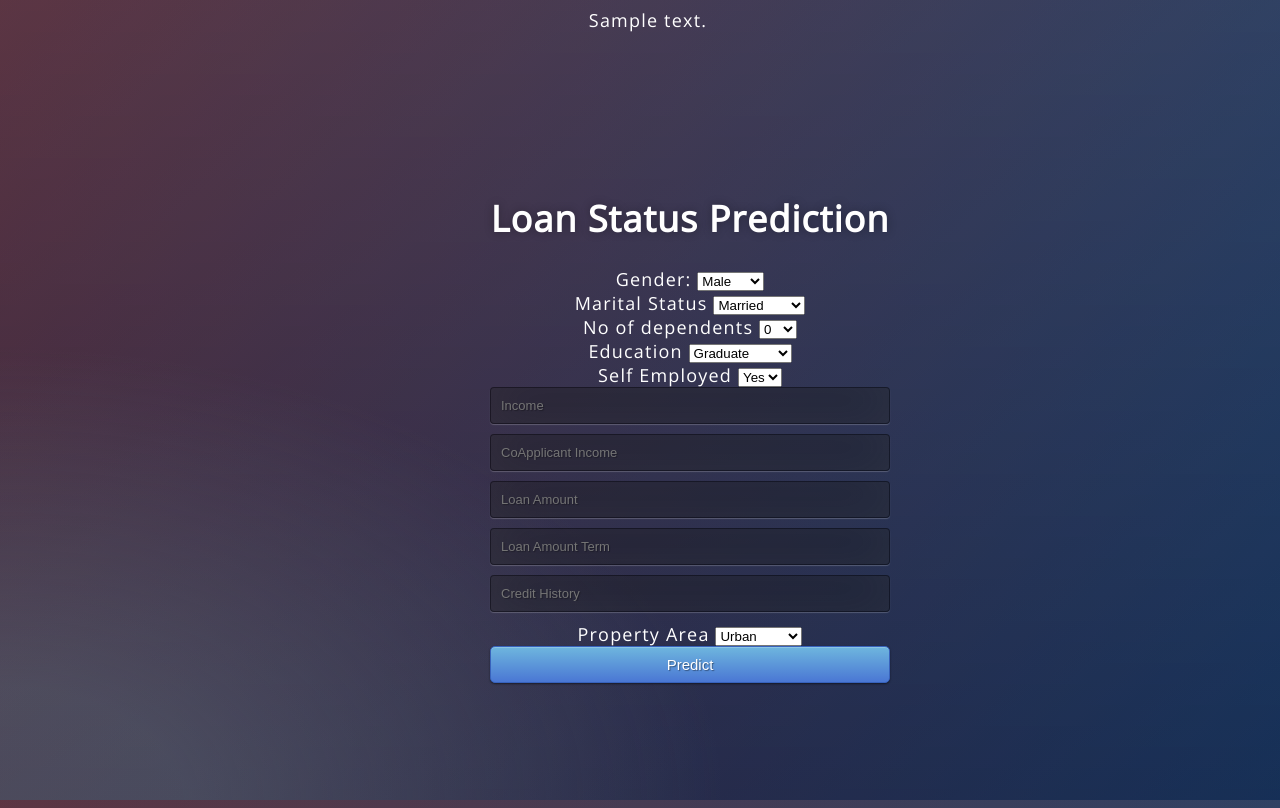
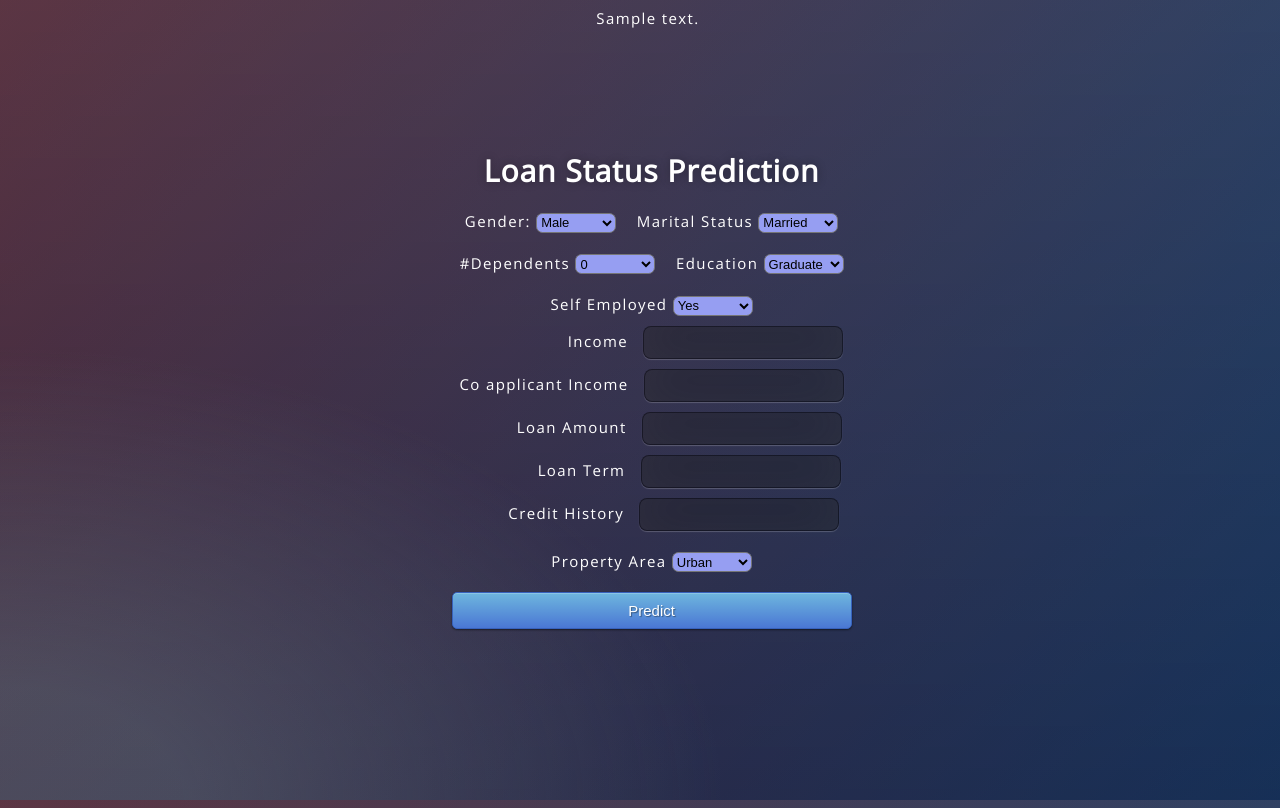
Before and after one commit to cyrilvj94/loanPrediction, a Flask app: template templates/home.html in a window 1280 px wide. Run offline with Flask 2, Linux system fonts and the light colour scheme; the template is opened without the code that fills it: most values are stand-ins (such as "Sample title", 1, 10 or a date in 2020); parts of the project's set-up code (start-up, migrations or seed data) failed here and were passed over.

Commit message:
Modified UI

```diff
--- a/app.py
+++ b/app.py
@@ -1,5 +1,6 @@
 import numpy as np
 from flask import Flask, request, jsonify, render_template, url_for
+from flask import redirect
 import pickle
 
 
@@ -20,8 +21,15 @@ def predict():
     int_features = [int(x) for x in request.form.values()]
     print(int_features)
     prediction = model.predict([int_features])[0]
-    out = {0:"Not a Defaulter Customer", 1:'Defaulter Customer'}
-    return render_template('home.html', prediction_text=out[prediction])
+    out = {0:"Customer will pay the loan in time", 1:'Default Customer'}
+    print(int_features)
+    probability = model.predict_proba([int_features]).max()*100
+    out_text = f"Percentage Chance   : {probability}"
+    return render_template('result.html', prediction_text=out[prediction], out=out_text)
+
+@app.route('/home')
+def return_home():
+    return render_template('home.html')
 
 @app.route('/predict_api',methods=['POST'])
 def predict_api():
--- a/static/css/style.css
+++ b/static/css/style.css
@@ -19,9 +19,9 @@ body {
 	font-family: 'Open Sans', sans-serif;
 	background: #092756;
 	color: #fff;
-	font-size: 18px;
+	font-size: 15px;
 	text-align:center;
-	letter-spacing:1.2px;
+	letter-spacing:1.4px;
 	background: -moz-radial-gradient(0% 100%, ellipse cover, rgba(104,128,138,.4) 10%,rgba(138,114,76,0) 40%),-moz-linear-gradient(top,  rgba(57,173,219,.25) 0%, rgba(42,60,87,.4) 100%), -moz-linear-gradient(-45deg,  #670d10 0%, #092756 100%);
 	background: -webkit-radial-gradient(0% 100%, ellipse cover, rgba(104,128,138,.4) 10%,rgba(138,114,76,0) 40%), -webkit-linear-gradient(top,  rgba(57,173,219,.25) 0%,rgba(42,60,87,.4) 100%), -webkit-linear-gradient(-45deg,  #670d10 0%,#092756 100%);
 	background: -o-radial-gradient(0% 100%, ellipse cover, rgba(104,128,138,.4) 10%,rgba(138,114,76,0) 40%), -o-linear-gradient(top,  rgba(57,173,219,.25) 0%,rgba(42,60,87,.4) 100%), -o-linear-gradient(-45deg,  #670d10 0%,#092756 100%);
@@ -32,8 +32,8 @@ body {
 }
 .login {
 	position: absolute;
-	top: 40%;
-	left: 50%;
+	top: 35%;
+	left: 47%;
 	margin: -150px 0 0 -150px;
 	width:400px;
 	height:400px;
@@ -42,17 +42,20 @@ body {
 .login h1 { color: #fff; text-shadow: 0 0 10px rgba(0,0,0,0.3); letter-spacing:1px; text-align:center; }
 
 input {
-	width: 100%;
+	width: 50%;
+	height:40%
 	margin-bottom: 10px;
+	margin-left: 10px;
+	margin-top: 10px;
 	background: rgba(0,0,0,0.3);
 	border: none;
 	outline: none;
-	padding: 10px;
+	padding: 8px;
 	font-size: 13px;
 	color: #fff;
 	text-shadow: 1px 1px 1px rgba(0,0,0,0.3);
 	border: 1px solid rgba(0,0,0,0.3);
-	border-radius: 4px;
+	border-radius: 8px;
 	box-shadow: inset 0 -5px 45px rgba(100,100,100,0.2), 0 1px 1px rgba(255,255,255,0.2);
 	-webkit-transition: box-shadow .5s ease;
 	-moz-transition: box-shadow .5s ease;
--- a/templates/home.html
+++ b/templates/home.html
@@ -11,7 +11,31 @@
 <link rel="stylesheet" href="{{ url_for('static', filename='css/style.css') }}">
 
 </head>
+<style>
+        .tab {
+            display: inline-block;
+            margin-left: 10px;
+        }
+        .tab2 {
+            display: inline-block;
+            margin-left: 108px;
+        }
+        .tab3 {
+            display: inline-block;
+            margin-left: 75px;
+        }
+        .selectclss {
+                position: relative;
+                height:20px;
+                width:80px;
+                overflow: hidden;
+                border-radius: .50em;
+                background-color:#969ef2;
+                font-size:13px;
+;
 
+            }
+</style>
 <body>
  <div class="login">
 	<h1>Loan Status Prediction</h1>
@@ -20,51 +44,58 @@
     <form action="{{ url_for('predict')}}"method="post">
 
         <label for="gender">Gender:</label>
-      <select name="gender" id="gender">
+      <select class="selectclss" name="gender" id="gender">
         <option value="1">Male</option>
         <option value="0">Female</option>
-      </select><br>
+      </select>
+      <span class="tab"></span>
 
         <label for="maritalStatus">Marital Status</label>
-      <select name="maritalStatus" id="maritalStatus">
+      <select name="maritalStatus" class="selectclss" id="maritalStatus">
         <option value="1">Married</option>
         <option value="0">Not Married</option>
-      </select><br>
+      </select><br><br>
 
-         <label for="dependents">No of dependents</label>
-      <select name="dependents" id="dependents">
+         <label for="dependents">#Dependents</label>
+      <select name="dependents" class="selectclss" id="dependents">
         <option value="0">0</option>
         <option value="1">1</option>
           <option value="2">2</option>
           <option value="3">3</option>
           <option value="5">3+</option>
-      </select><br>
+      </select>
+      <span class="tab"></span>
 
 
         <label for="education">Education</label>
-      <select name="education" id="education">
+      <select name="education" class="selectclss" id="education">
         <option value="1">Graduate</option>
         <option value="0">Not Graduate</option>
-      </select><br>
+      </select><br><br>
 
          <label for="self_employed">Self Employed</label>
-      <select name="self_employed" id="self_employed">
+      <select name="self_employed" class="selectclss" id="self_employed">
         <option value="1">Yes</option>
         <option value="0">No</option>
       </select><br>
+      <label for="Income"><span class="tab2"></span>Income  </label>
+        <input type="text" name="experience"  pattern="[0-9]+" id="Income" required="required" /><br>
+      <label for="coIncome"><span></span>Co applicant Income</label>
+        <input type="text" name="test_score"  pattern="[0-9]+" id="coIncome" required="required" /><br>
 
-        <input type="text" pattern="[0-9]+" name="income" placeholder="Income" required="required" /><br>
-        <input type="text" pattern="[0-9]+" name="coIncome" placeholder="CoApplicant Income" required="required" /><br>
-      <input type="text" pattern="[0-9]+" name="loanAmount" placeholder="Loan Amount" required="required" /><br>
-      <input type="text" pattern="[0-9]+" name="loanAmountTerm" placeholder="Loan Amount Term" required="required" /><br>
-        <input type="text" pattern="[0-9]+" name="CreditHistory" placeholder="Credit History" required="required" /><br>
+      <label for="loanAmount"><span class="tab"></span><span class="tab"></span>&ensp;&ensp;&ensp;&ensp;Loan Amount</label>
+      <input type="text" name="loanAmount"  pattern="[0-9]+" id="loanAmount" required="required" /><br>
+      <label for="loanAmountTerm"></span><span class="tab3"></span>Loan Term</label>
+      <input type="text" name="loanAmountTerm"  pattern="[0-9]+" id="loanAmountTerm" required="required" /><br>
+      <label for="creditHistory">&ensp;&ensp;&ensp;&ensp;&ensp;Credit History</label>
+        <input type="number" name="CreditHistory"  min="0" id="creditHistory" required="required" /><br><br>
 
         <label for="propertyArea">Property Area</label>
-      <select name="propertyArea" id="propertyArea">
+      <select class="selectclss"  name="propertyArea" id="propertyArea">
         <option value="3">Urban</option>
         <option value="2">Semiurban</option>
           <option value="1">Rural</option>
-      </select><br>
+      </select><br><br>
 
 
 
```
Also changed, not shown: templates/result.html (+39 -2 lines).
